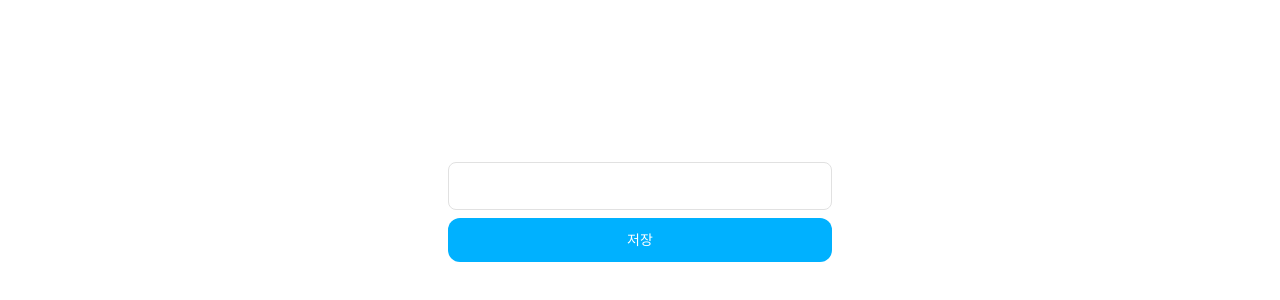
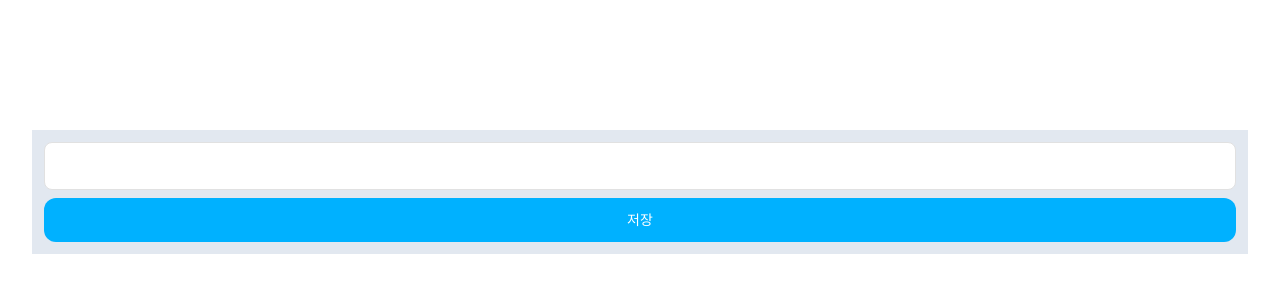
Before and after one commit to cwd3469/Front-OverBrain, a React (Vite) app: page / in a window 1280 px wide. Shown: the part 208-508 px from the top of the page. Built offline with nearby package versions, Linux system fonts and the light colour scheme.

Commit message:
OVB-1 feat : OLayout container 적용

```diff
--- a/src/components/common/OLayout.tsx
+++ b/src/components/common/OLayout.tsx
@@ -12,7 +12,7 @@ const OLayout = ({ children }: Props) => {
   return (
     <div className="h-screen">
       <div className="flex flex-col justify-center flex-1 min-h-full px-6 py-12 lg:px-8 ">
-        <div className="mt-10 sm:mx-auto sm:w-full sm:max-w-sm">{children}</div>
+        <div className="container p-3 bg-slate-200">{children}</div>
       </div>
     </div>
   );
```
